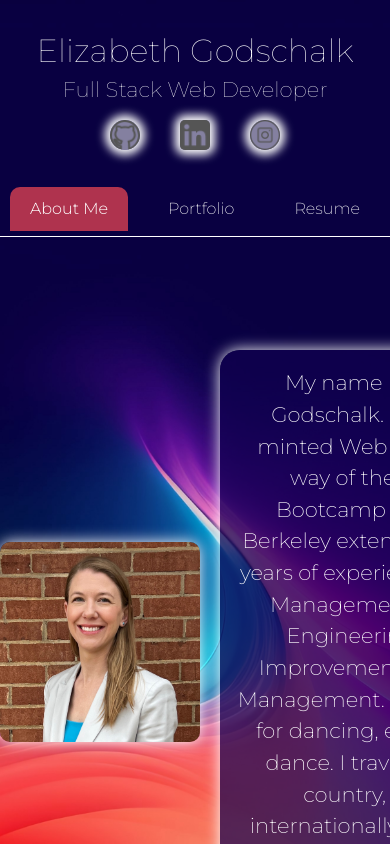
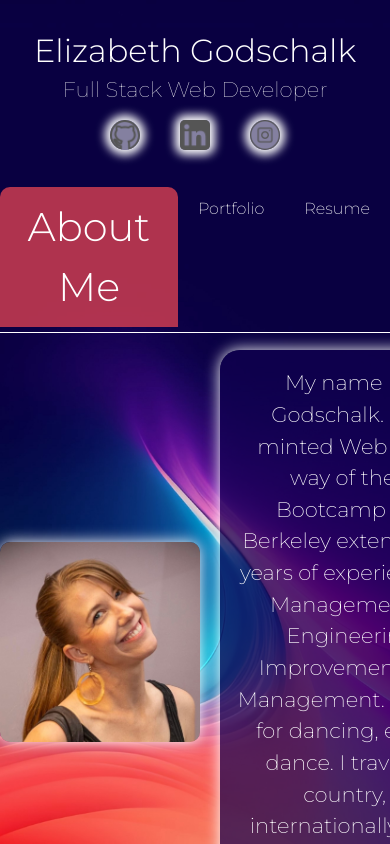
Before and after one commit to egodschalk/my-react-portfolio, a React (Vite) app: page / in a window 390 px wide. Shown: the top 844 px of the page. Built offline with nearby package versions, Linux system fonts and the light colour scheme.

Commit message:
new bio pic

```diff
--- a/src/components/Header.css
+++ b/src/components/Header.css
@@ -17,7 +17,7 @@
 .header-h1 {
     position: absolute;
     font-size: 3.6vw;
-    font-weight: 100;
+    font-weight: 300;
     top: 0;
 }
 
--- a/src/components/NavTabs.css
+++ b/src/components/NavTabs.css
@@ -72,13 +72,18 @@
         /* bottom: 0; */
     }
 
+    .navigation-link:hover {
+        font-size: 30pt;
+    }
 
     .nav-link:hover {
         border-radius: 10px 10px 0px 0px;
+        font-size: 30pt;
     }
 
     .active,.active:hover {
         border-radius: 10px 10px 0px 0px;
+        font-size: 30pt;
     }
 
   }
--- a/src/pages/About.jsx
+++ b/src/pages/About.jsx
@@ -1,5 +1,5 @@
 import './About.css'
-import headshot from '../assets/headshot.jpeg'
+import headshot from '../assets/headshot2.jpg'
 
 export default function About() {
     return (
```
Also changed, not shown: src/assets/headshot2.jpg (added).
